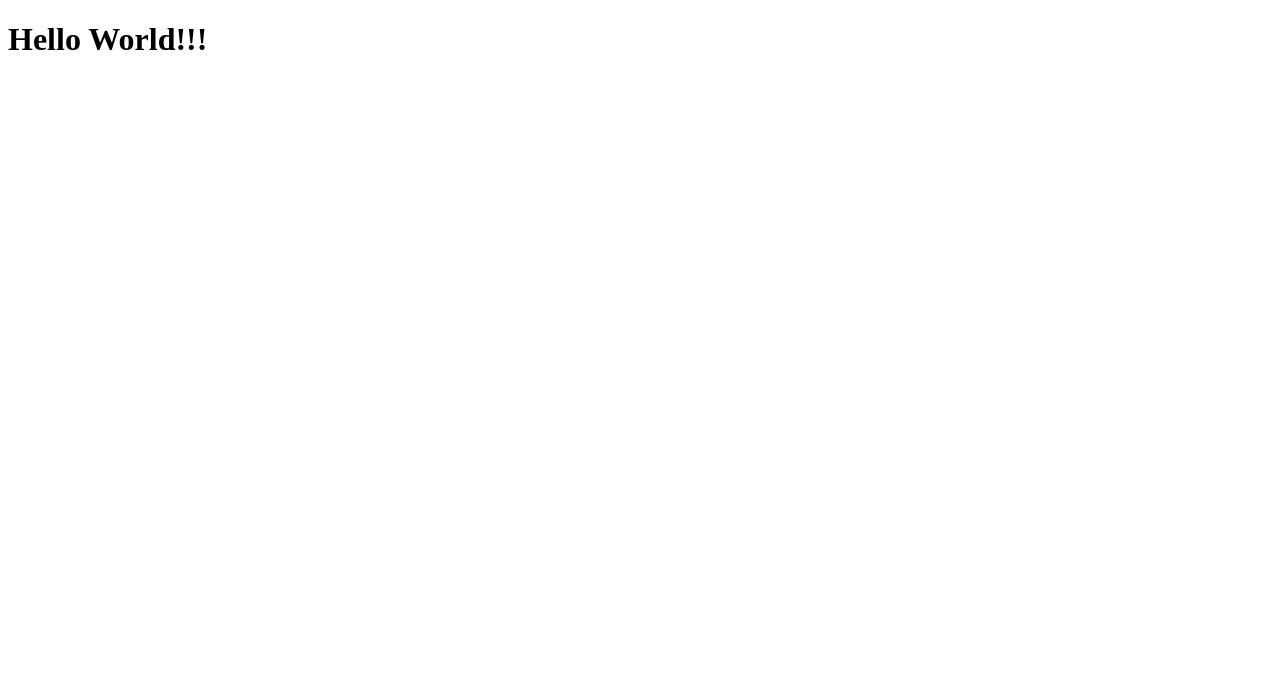
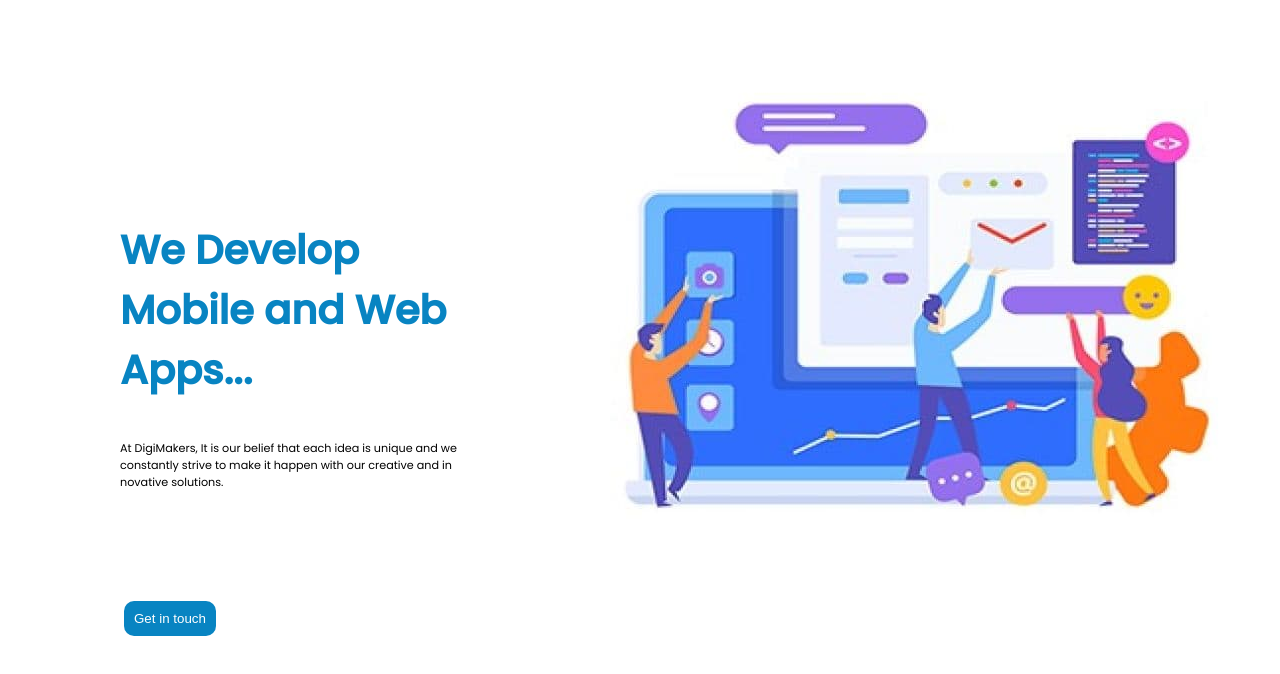
Before and after one commit to Luxt-Tech-JavaScript-Peer2/Digimakers-Landing-Page, a React (Create React App) app: page / in a window 1280 px wide. Shown: the top 674 px of the page. Built offline with nearby package versions, Linux system fonts and the light colour scheme; the HTML template or start-up script is replaced by a standard one.

Commit message:
this is my changes made check and make a review please

```diff
--- a/src/App.js
+++ b/src/App.js
@@ -1,12 +1,15 @@
-import React, { Component } from 'react';
-
+import React, { Component } from "react";
+import {Hero} from "./Components/Hero";
+import "./styles/css/hero.css";
 
 class App extends Component {
 
 
   render() {
     return (
-      <h1>Hello World!!!</h1>
+      <div>
+        <Hero />
+      </div>
     );
   }
 }
--- /dev/null
+++ b/src/Components/Hero.js
@@ -0,0 +1,28 @@
+import React, {Component} from "react";
+
+export class Hero extends Component{
+    render() {
+        return (
+          <div>
+            <section id="main">
+              <div className="main-text">
+                <span> We Develop </span> <br /> Mobile and Web <br /> Apps...
+              </div>
+              <div className="text">
+                <p>
+                  At DigiMakers, It is our belief that each idea is unique and
+                  we <br /> constantly strive to make it happen with our
+                  creative and in <br /> novative solutions.
+                </p>
+              </div>
+              <div className="btn">
+                <button type="button">Get in touch</button>
+              </div>
+            </section>
+          </div>
+        );
+    }
+}
+
+
+export default Hero
--- /dev/null
+++ b/src/styles/css/hero.css
@@ -0,0 +1,60 @@
+@import url('https://fonts.googleapis.com/css2?family=Poppins:wght@300;400;500&display=swap');
+
+*{
+    box-sizing: border-box;
+    margin: 0;
+    padding: 0;
+}
+
+body {
+    background-image: url("/src/img/digii.jpg");
+    background-repeat: no-repeat;
+    background-position: center right;
+    top: 50%;
+    left: 100%;
+    width: 700px;
+    height: 600px;
+    font-family: 'Poppins', sans-serif;
+    background-color: #fff;
+}
+
+section {
+    margin: 0 120px;
+}
+
+#main .main-text {
+    color: #0884c2;
+    font-size: 40px;
+    font-weight: 700;
+    line-height: 1.5;
+    position: absolute;
+    bottom: 50%;
+}
+
+span {
+    border: none;
+}
+
+.text p {
+    text-align: start;
+    position: absolute;
+    font-size: 0.7rem;
+    font-weight: 400;
+    top: 55%;
+}
+
+.btn {
+    text-align: start;
+    position: absolute;
+    bottom: 20%;
+}
+
+.btn button {
+    background-color: #0884c2;
+    border: none;
+    color: #fff;
+    padding: 10px;
+    text-decoration: none;
+    border-radius: 10px;
+    margin: 4px;
+}
```
Also changed, not shown: src/img/digii.jpg (added), 1 other file (tests, documents, lock files or other folders).
